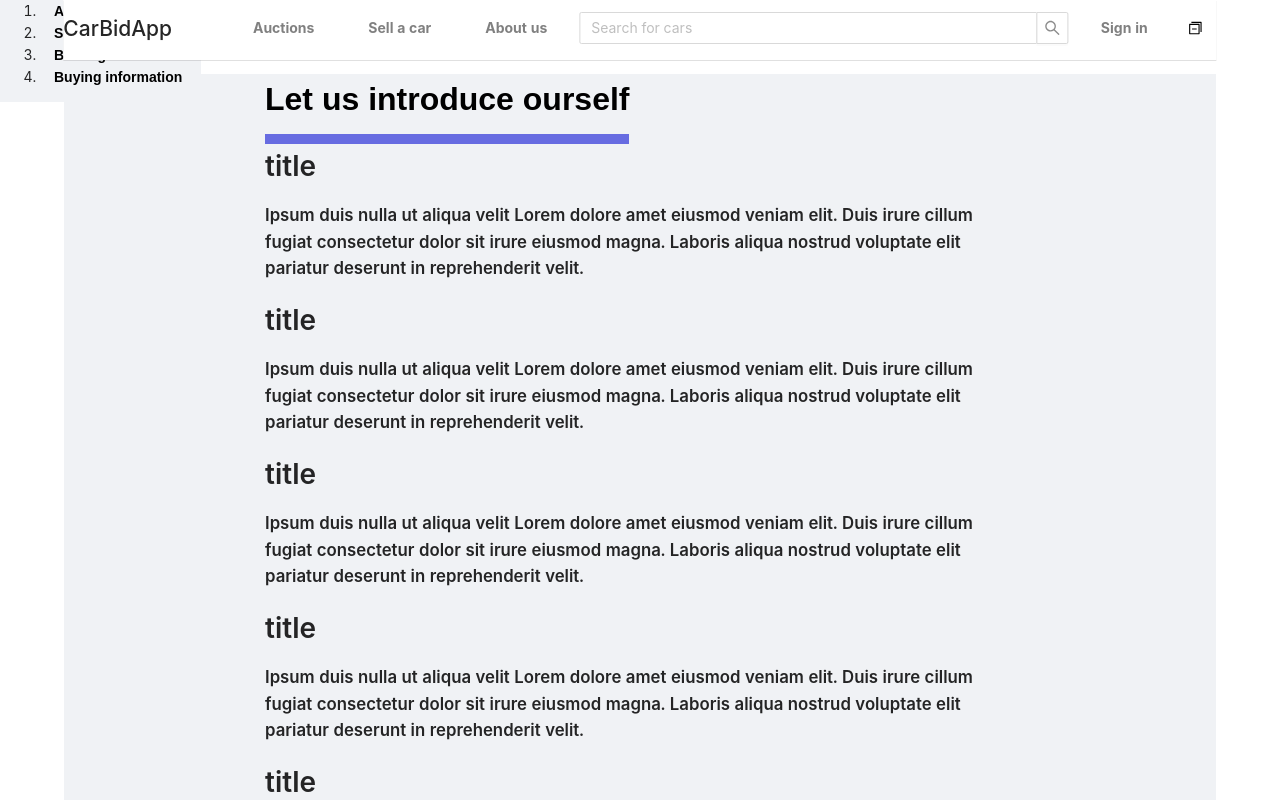
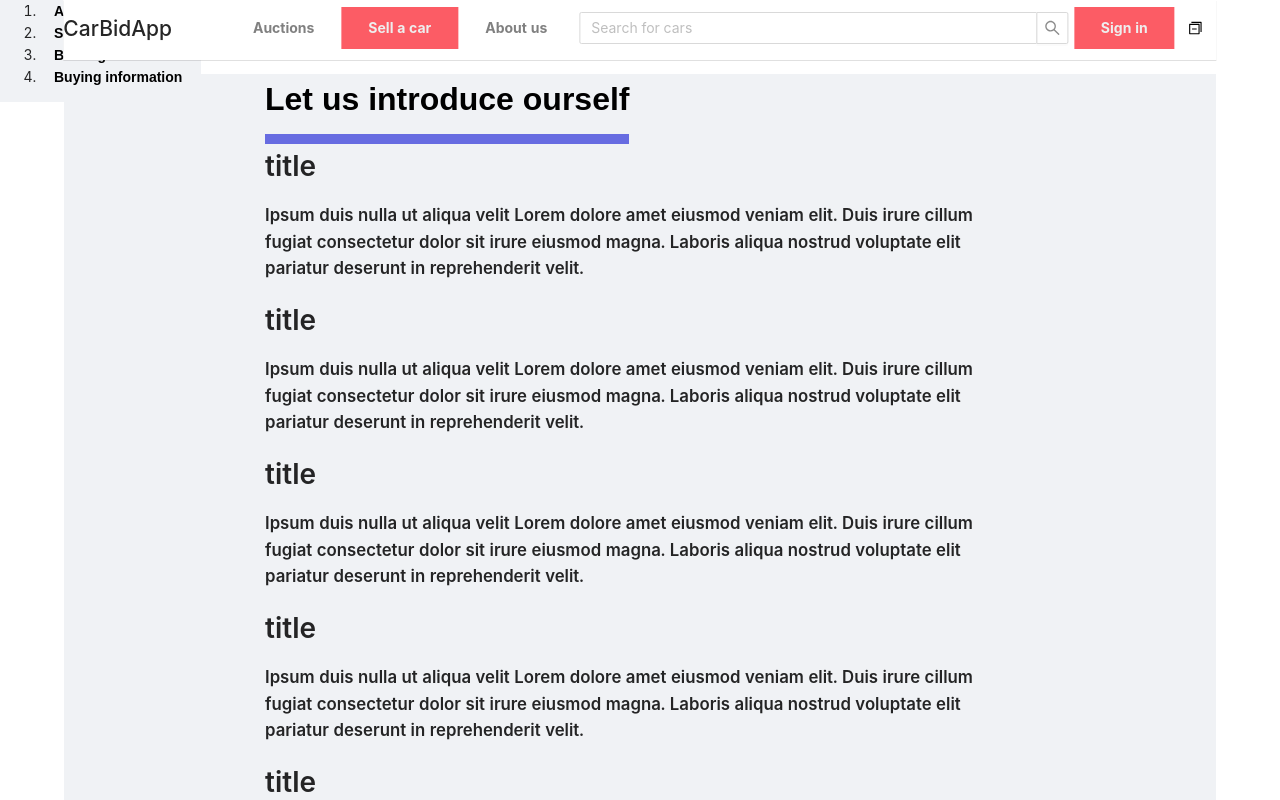
Before and after one commit to Petiazediter/CarAppRewrite, a React (Create React App) app in the folder car-app-frontend/: page /about in a window 1280 px wide. Shown: the top 800 px of the page. Built offline with nearby package versions, Linux system fonts and the light colour scheme.

Commit message:
Use new string type of prop in Navbar to hide warning messages.

```diff
--- a/car-app-frontend/src/components/shared/navbar-component/Navbar.tsx
+++ b/car-app-frontend/src/components/shared/navbar-component/Navbar.tsx
@@ -3,6 +3,7 @@ import { Link } from 'react-router-dom';
 import useWindowDimensions from '../../../utils/WindowSize';
 import { MenuOutlined, SwitcherOutlined } from '@ant-design/icons';
 import {
+	IS_HIGHLIGHTED,
 	LeftAlignedH1,
 	NavbarLink,
 	NavbarMenuCol,
@@ -136,8 +137,8 @@ export const Navbar: FunctionComponent = () => {
 				<NavbarMenuCol flex={1}>
 					<NavbarLink to="/auctions">Auctions</NavbarLink>
 				</NavbarMenuCol>
-				<NavbarMenuCol highlight={true} flex={1}>
-					<NavbarLink highlight={true} to="/sell">
+				<NavbarMenuCol highlight={IS_HIGHLIGHTED} flex={1}>
+					<NavbarLink highlight={IS_HIGHLIGHTED} to="/sell">
 						Sell a car
 					</NavbarLink>
 				</NavbarMenuCol>
@@ -161,8 +162,8 @@ export const Navbar: FunctionComponent = () => {
 						/>
 					</AutoComplete>
 				</NavbarMenuCol>
-				<NavbarMenuCol highlight flex={1}>
-					<NavbarLink highlight={true} to="/sign-in">
+				<NavbarMenuCol highlight={IS_HIGHLIGHTED} flex={1}>
+					<NavbarLink highlight={IS_HIGHLIGHTED} to="/sign-in">
 						Sign in
 					</NavbarLink>
 				</NavbarMenuCol>
```
